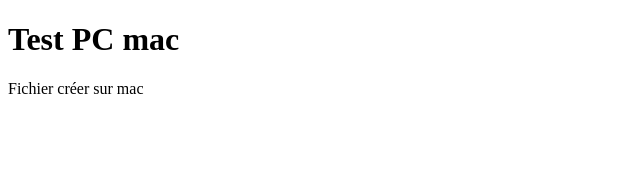
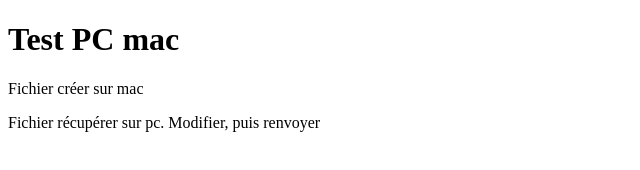
Before and after one commit to Yoann777/test, a plain HTML site: page index.html in a window 1280 px wide. Shown: the whole page, without its empty margins (0-640 px from the left). Drawn offline with Linux system fonts and the light colour scheme.

Commit message:
modif du fichier

```diff
--- a/index.html
+++ b/index.html
@@ -11,6 +11,7 @@
 <body>
      <h1>Test PC mac</h1>
      <p class="test">Fichier créer sur mac</p>
+     <p class="class">Fichier récupérer sur pc. Modifier, puis renvoyer</p>
 </body>
 
 </html>
```
